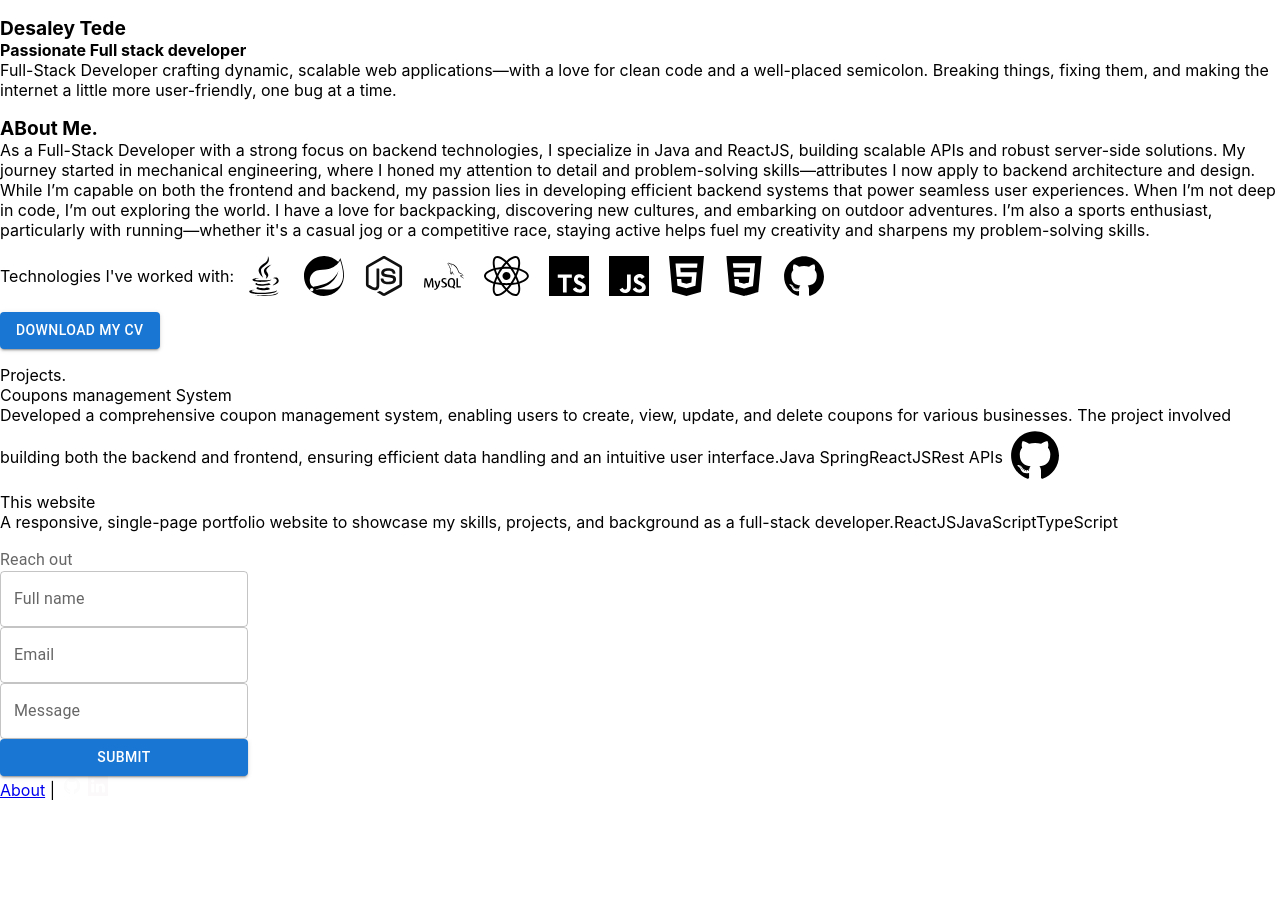
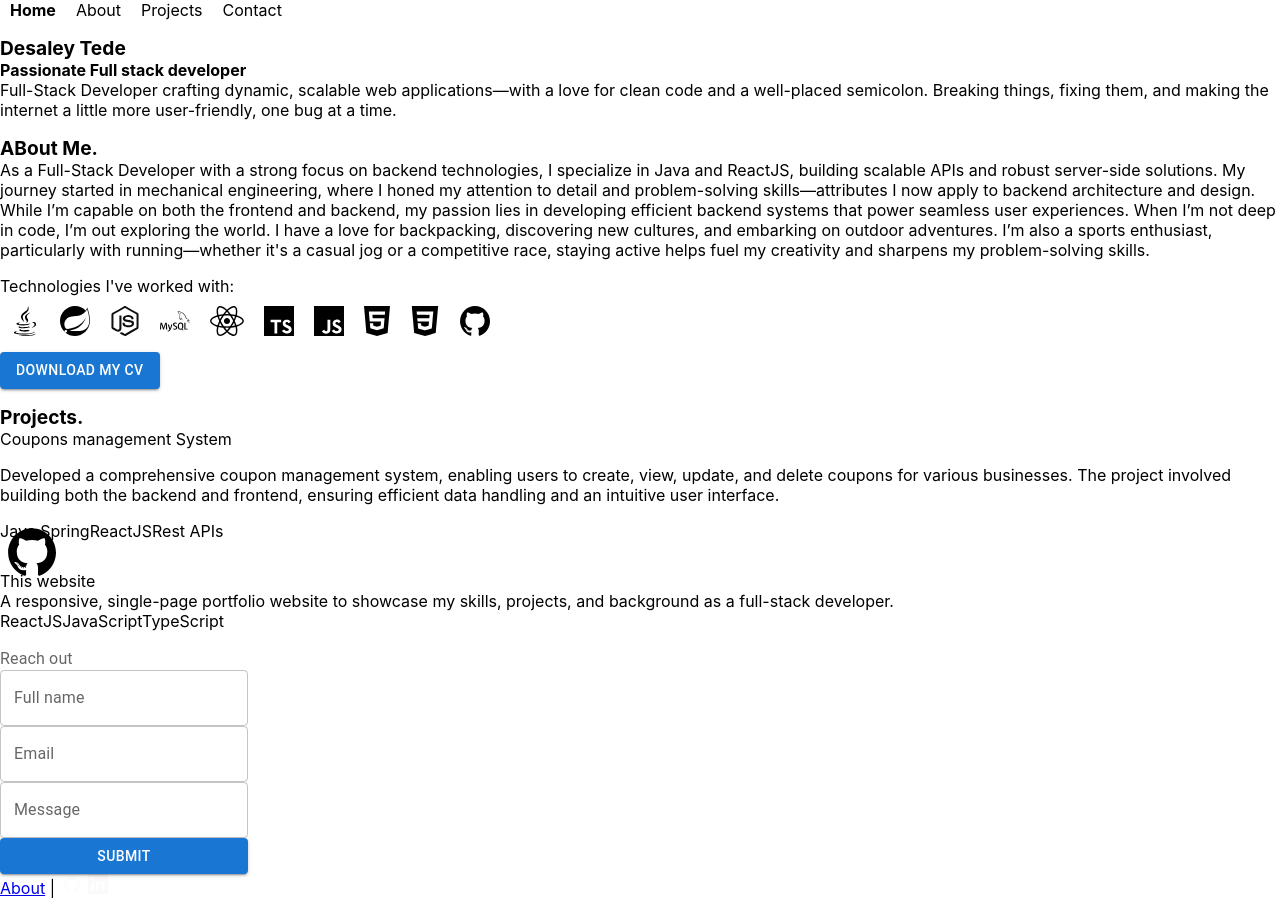
Before and after one commit to DesTede/personal_site, a React (Create React App) app: page /contact in a window 1280 px wide. Before the commit the page ends 800 px from the top, so only its background shows below. Built offline with nearby package versions, Linux system fonts and the light colour scheme.

Commit message:
About.tsx, Home.tsx and Projects.tsx updated

```diff
--- a/src/Components/LayoutArea/Layout/Layout.css
+++ b/src/Components/LayoutArea/Layout/Layout.css
@@ -0,0 +1,3 @@
+html{
+    scroll-behavior: smooth;
+}
--- a/src/Components/LayoutArea/Layout/Layout.tsx
+++ b/src/Components/LayoutArea/Layout/Layout.tsx
@@ -1,38 +1,34 @@
-import {BrowserRouter} from "react-router-dom";
 import Navbar from "../../Navbar/Navbar";
 import Footer from "../Footer/Footer";
 import Projects from "../../../Sections/Projects/Projects";
 import Contact from "../../../Sections/Contact/Contact";
 import About from "../../../Sections/About/About";
 import Home from "../../../Sections/Home/Home";
+import {BrowserRouter} from "react-router-dom";
+import "./Layout.css"
 
 function Layout(): JSX.Element{
     return (
         <div className="Layout">
             <BrowserRouter>
-                <Navbar/>
-                <section id={"home"}>
-                    <Home/>
+
+                <Navbar />
+
+                <section id="home">
+                    <Home />
                 </section>
-
-                <section id={"about"}>
-                    <About/>
+                <section id="about">
+                    <About />
                 </section>
-
-                {/*<section id={"skills"}>*/}
-                {/*    <Skills/>*/}
-                {/*</section>*/}
-
-                <section id={"projects"}>
-                    <Projects/>
+                {/* <section id="skills"> */}
+                {/*    <Skills /> */}
+                {/* </section> */}
+                <section id="projects">
+                    <Projects />
                 </section>
-
-
-                <section id={"contact"}>
-                    <Contact/>
-
+                <section id="contact">
+                    <Contact />
                 </section>
-
                 <footer>
                     <Footer/>
                 </footer>
--- a/src/Components/Navbar/Navbar.css
+++ b/src/Components/Navbar/Navbar.css
@@ -0,0 +1,16 @@
+.navbar a{
+    text-decoration: none;
+    color: inherit;
+    padding: 10px;
+}
+
+.navbar a:focus,
+.navbar a:hover {
+    color: black; /* Change color on hover or focus */
+    outline: none; /* Remove outline */
+}
+
+.navbar a.active{
+    color: black;
+    font-weight: bolder;
+}
--- a/src/Components/Navbar/Navbar.tsx
+++ b/src/Components/Navbar/Navbar.tsx
@@ -1,17 +1,47 @@
-import {Route, Routes} from "react-router-dom";
-import ScrollToSection from "../ScrollToSection/ScrollToSection";
+import {Link} from "react-router-dom";
+import "./Navbar.css"
+import {useEffect, useState} from "react";
 
 
 function Navbar(): JSX.Element{
+        const [activeSection, setActiveSection] = useState('');
+
+        useEffect(() => {
+            const sections = document.querySelectorAll("section");
+
+            const observer = new IntersectionObserver((entries) => {
+                entries.forEach((entry) => {
+                    if (entry.isIntersecting) {
+                        setActiveSection(entry.target.id);
+                    }
+                });
+            });
+
+            sections.forEach((section) => {
+                observer.observe(section);
+            });
+
+            return () => {
+                sections.forEach((section) => {
+                    observer.unobserve(section);
+                });
+            };
+        }, []);
+
     return (
-        <div className={"routing"}>
-            <Routes>
-                <Route path={"/home"} element={<ScrollToSection sectionId={"home"}/> }/>
-                <Route path={"/about"} element={<ScrollToSection sectionId={"about"}/>}  />
-                {/*<Route path={"/skills"} element={<ScrollToSection sectionId={"skills"}/>}  />*/}
-                <Route path={"/projects"} element={<ScrollToSection sectionId={"projects"}/>}  />
-                <Route path={"/contact"} element={<ScrollToSection sectionId={"contact"}/>}  />
-            </Routes>
+        <div className={"navbar"}>
+            <Link to="#home" className={activeSection === "home" ? "active" : ""}>Home</Link>
+            <Link to="#about" className={activeSection === "about" ? "active" : ""}>About</Link>
+            {/* <Link to="#skills" className={activeSection === "skills" ? "active" : ""}>Skills</Link> */}
+            <Link to="#projects" className={activeSection === "projects" ? "active" : ""}>Projects</Link>
+            <Link to="#contact" className={activeSection === "contact" ? "active" : ""}>Contact</Link>
+            {/*<Routes>*/}
+            {/*    <Route path={"/home"} element={<ScrollToSection sectionId={"home"}/> }>Home</Route>*/}
+            {/*    <Route path={"/about"} element={<ScrollToSection sectionId={"about"}/>}>About</Route>*/}
+            {/*    /!*<Route path={"/skills"} element={<ScrollToSection sectionId={"skills"}/>}  />*!/*/}
+            {/*    <Route path={"/projects"} element={<ScrollToSection sectionId={"projects"}/>}>Projects</Route>*/}
+            {/*    <Route path={"/contact"} element={<ScrollToSection sectionId={"contact"}/>}>Contact</Route>*/}
+            {/*</Routes>*/}
         </div>
     )
 }
--- a/src/Sections/About/About.css
+++ b/src/Sections/About/About.css
@@ -1,3 +1,8 @@
+.AboutMe{
+    text-align: left;
+
+}
+
 .MeHeader{
     font-size: larger;
     font-weight: bold;
@@ -11,7 +16,7 @@
 }
 .tech-logo{
     width: auto;
-    height: 40px;
+    height: 30px;
     margin: 0 10px;
     display: inline-block;
     object-fit: contain;
--- a/src/Sections/About/About.tsx
+++ b/src/Sections/About/About.tsx
@@ -4,25 +4,29 @@ import './About.css';
 function About(): JSX.Element {
     return (
         <div>
-            <p className={"AboutMe"}>
+            <div className={"AboutMe"}>
+                <p>
                 <div className={"MeHeader"}>ABout Me.</div>
                 As a Full-Stack Developer with a strong focus on backend technologies,
                 I specialize in Java and ReactJS, building scalable APIs and robust server-side solutions.
                 My journey started in mechanical engineering,
-                where I honed my attention to detail and problem-solving skills—attributes I now apply to backend architecture and design.
+                where I honed my attention to detail and problem-solving skills—attributes I now apply to backend
+                architecture and design.
+                While I’m capable on both the frontend and backend, my passion lies in developing efficient backend
+                systems that power seamless user experiences.
+                When I’m not deep in code, I’m out exploring the world. I have a love for backpacking, discovering
+                new cultures,
+                and embarking on outdoor adventures.
+                I’m also a sports enthusiast, particularly with running—whether it's a casual jog or a competitive
+                race,
+                staying active helps fuel my creativity and sharpens my problem-solving skills.
+                </p>
 
-                While I’m capable on both the frontend and backend, my passion lies in developing efficient backend systems that power seamless user experiences.
+            </div>
 
-                When I’m not deep in code, I’m out exploring the world.
-                I have a love for backpacking, discovering new cultures, and embarking on outdoor adventures.
-                I’m also a sports enthusiast, particularly with running—whether it's a casual jog or a competitive race,
-                staying active helps fuel my creativity and sharpens my problem-solving skills.
-            </p>
 
+            <div>Technologies I've worked with:</div>
             <p className={"skills"}>
-                <span>Technologies I've worked with:</span>
-                <br/>
-                {/*Java, Spring,React,Mysql, typescript, CSS, Javascript,*/}
                 <img className="tech-logo" src={"/images/java-4-logo.svg"} alt={"Java"}/>
                 {/*<img className="tech-logo" src={"/images/Python_icon_(black_and_white).svg"} alt={"Python"}/>*/}
                 <img className="tech-logo" src={"/images/spring_logo.svg"} alt={"Spring"}/>
@@ -35,6 +39,7 @@ function About(): JSX.Element {
                 <img className="tech-logo" src={"/images/html5-balck-icon.svg"} alt={"HTML"}/>
                 <img className="tech-logo" src={"/images/css-4.svg"} alt={"CSS"}/>
                 <img className={"tech-logo"} src={"/images/github_black_logo_icon_147128.svg"} alt={"GitHub logo"}/>
+
             </p>
 
             <Button variant={"contained"} color={"primary"} download
--- a/src/Sections/Projects/Projects.css
+++ b/src/Sections/Projects/Projects.css
@@ -0,0 +1,11 @@
+.project-header-main{
+    font-size: larger;
+    font-weight: bold;
+}
+.link-logo{
+    width: auto;
+    height: 30px;
+    margin: 0 10px;
+    display: inline-block;
+    object-fit: contain;
+}
--- a/src/Sections/Projects/Projects.tsx
+++ b/src/Sections/Projects/Projects.tsx
@@ -1,31 +1,40 @@
 import {Button} from "@mui/material";
-
+import "./Projects.css"
 function Projects(): JSX.Element {
     return (
         <p>
             <div className={"project-header-main"}>Projects.</div>
 
             <div className={"project-header-sub"}>Coupons management System</div>
+            <p>
             Developed a comprehensive coupon management system, enabling users to create, view, update, and delete
             coupons for various businesses.
             The project involved building both the backend and frontend, ensuring efficient data handling and an
             intuitive user interface.
+            </p>
+            <div>
             <span className={"App-logo"}>Java</span>
             <span className={"App-logo"}> Spring</span>
             <span className={"App-logo"}>ReactJS</span>
             <span className={"App-logo"}>Rest APIs</span>
-            <Button className={"GitBttn"}>
+            </div>
+            <div>
+            <Button className={"link-logo"}>
                 <a href={"https://github.com/DesTede?tab=repositories"}>
                     <img src={"/images/github_black_logo_icon_147128.svg"} alt={"GitHub link"}/>
                 </a>
             </Button>
-
-            <div>This website</div>
+            </div>
+            <div className={"project-header-sub"}>This website</div>
             A responsive, single-page portfolio website to showcase my skills, projects, and background as a full-stack
             developer.
+
+
+            <div>
             <span className={"App-logo"}>ReactJS</span>
             <span className={"App-logo"}>JavaScript</span>
             <span className={"App-logo"}>TypeScript</span>
+            </div>
 
         </p>
     );
```
